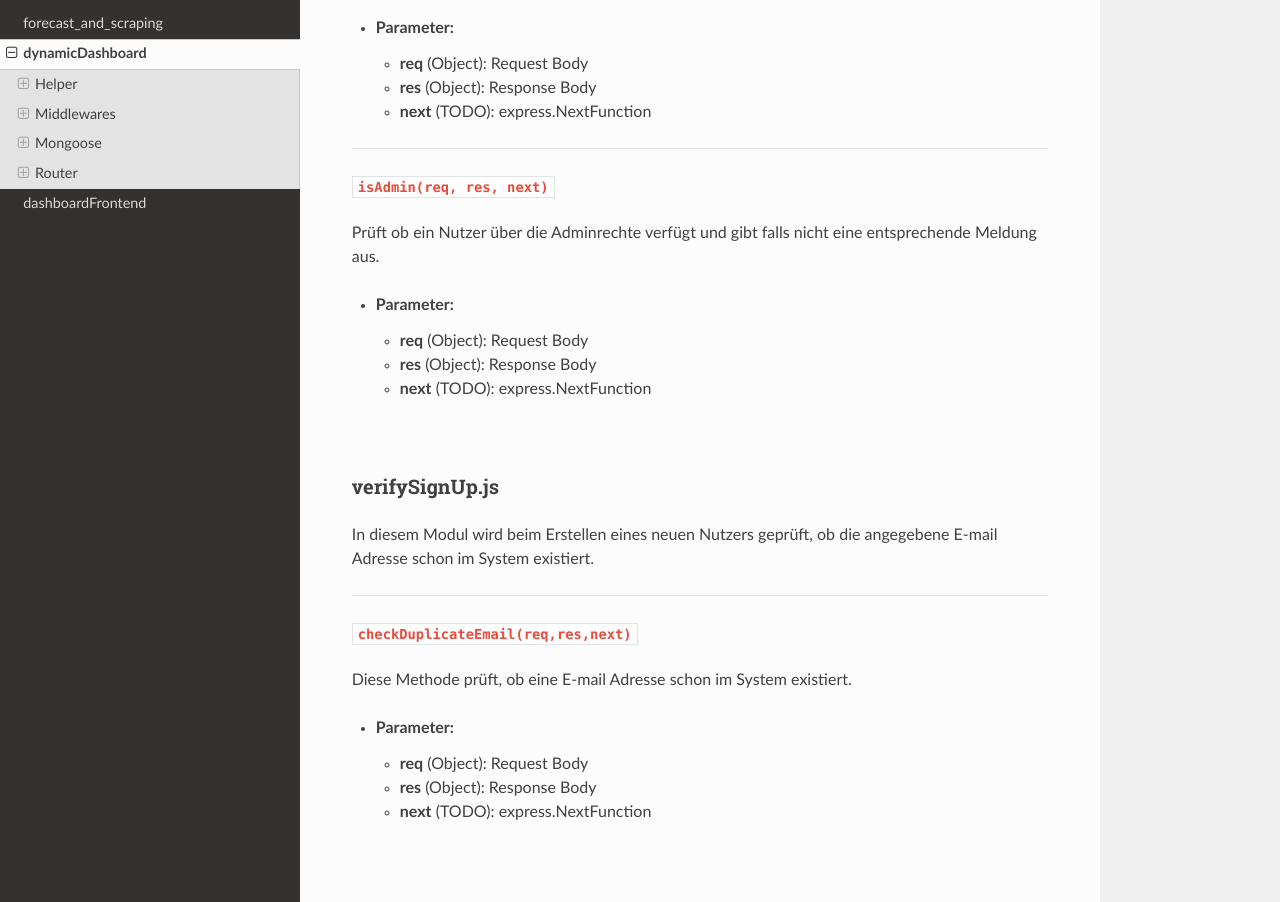
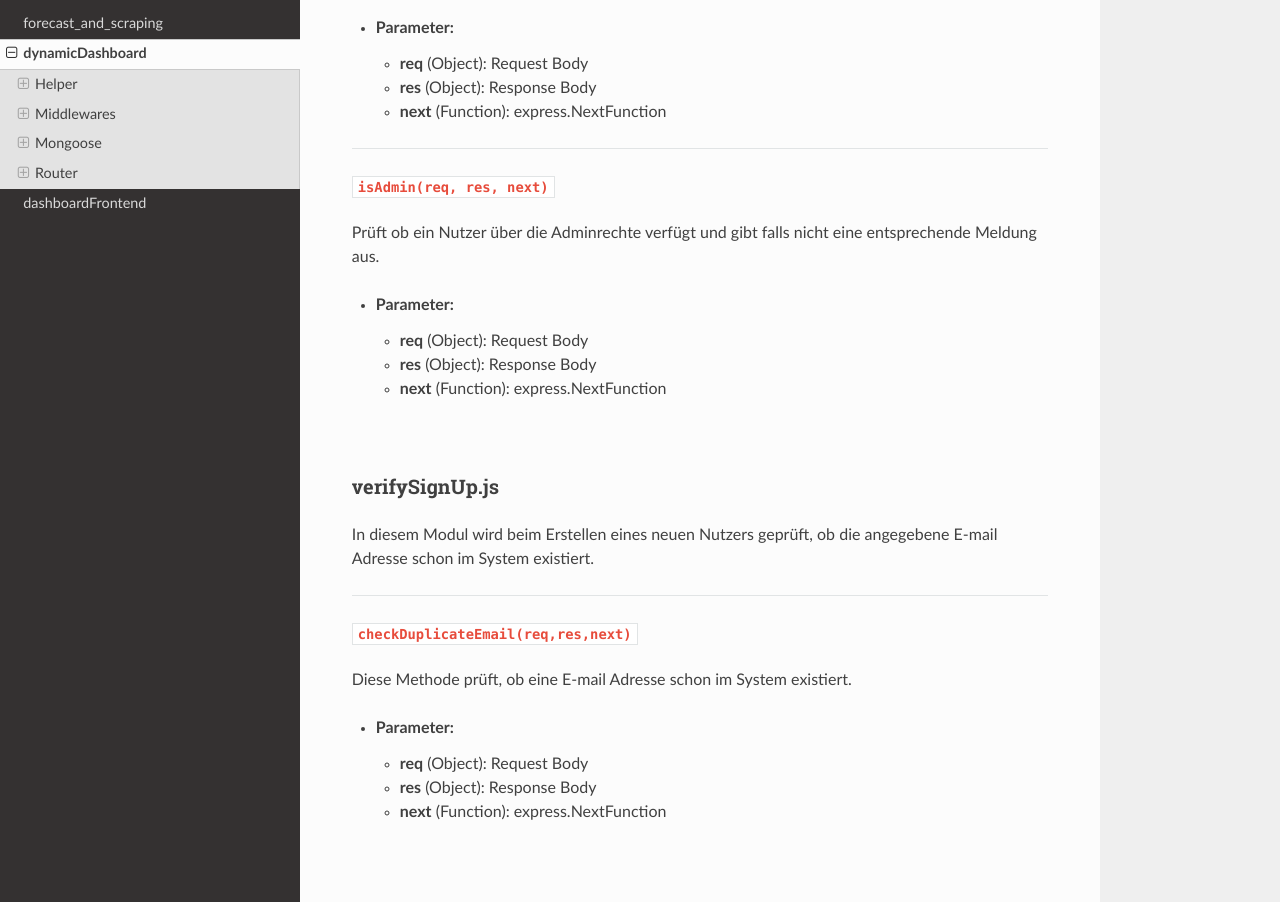
Before and after one commit to just1130/dashboardDoc, an MkDocs documentation site: the page built from docs/dynamicDashboard.md, in a window 1280 px wide and 1400 px high, scrolled down 3152 px. Shown: the part 156-1058 px from the top of the window. Built offline with MkDocs 1.6.1, drawn with Linux system fonts in a browser that asks for light colours; nearby versions of some CDN libraries.

Commit message:
Aktueller Stand

```diff
--- a/docs/dynamicDashboard.md
+++ b/docs/dynamicDashboard.md
@@ -100,7 +100,7 @@ Prüft ob ein Nutzer authorisiert ist und gibt falls nicht eine entsprechende Me
 - **Parameter:**
     - **req** (Object): Request Body
     - **res** (Object): Response Body
-    - **next** (TODO): express.NextFunction
+    - **next** (Function): express.NextFunction
 ---
 #### `isAdmin(req, res, next)`
 Prüft ob ein Nutzer über die Adminrechte verfügt und gibt falls nicht eine entsprechende Meldung aus.
@@ -108,7 +108,7 @@ Prüft ob ein Nutzer über die Adminrechte verfügt und gibt falls nicht eine en
 - **Parameter:**
     - **req** (Object): Request Body
     - **res** (Object): Response Body
-    - **next** (TODO): express.NextFunction
+    - **next** (Function): express.NextFunction
 
 <br>
 
@@ -122,7 +122,7 @@ Diese Methode prüft, ob eine E-mail Adresse schon im System existiert.
 - **Parameter:**
     - **req** (Object): Request Body
     - **res** (Object): Response Body
-    - **next** (TODO): express.NextFunction
+    - **next** (Function): express.NextFunction
 
 <br>
 
```
Also changed, not shown: docs/useCases.md (+3 -4 lines).
